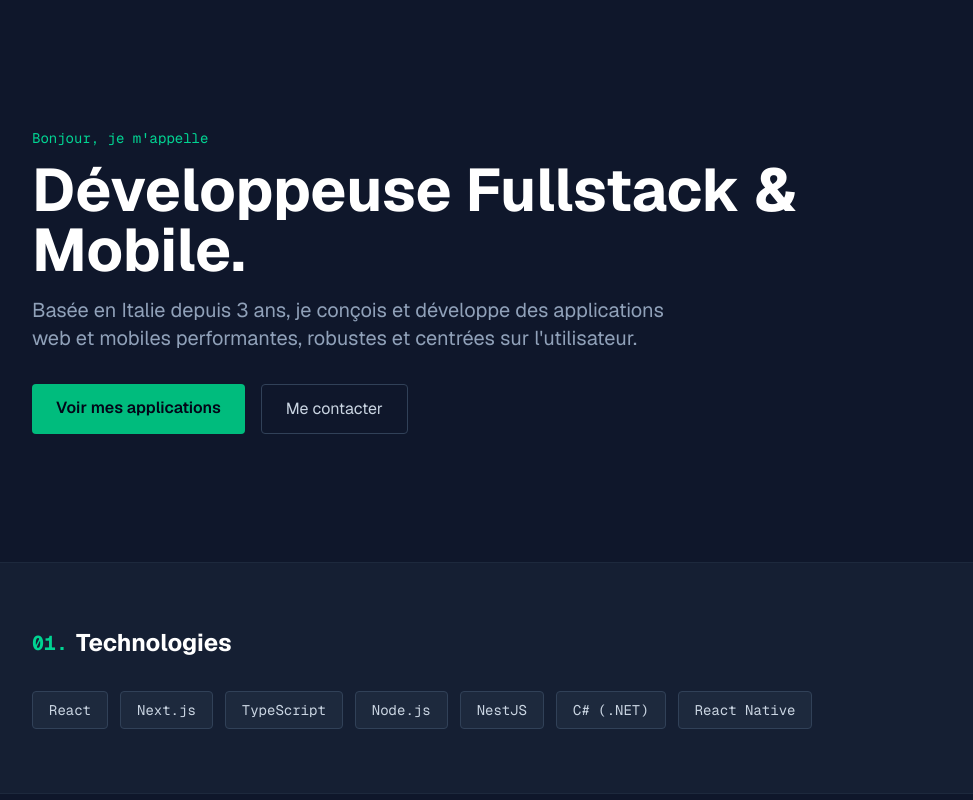
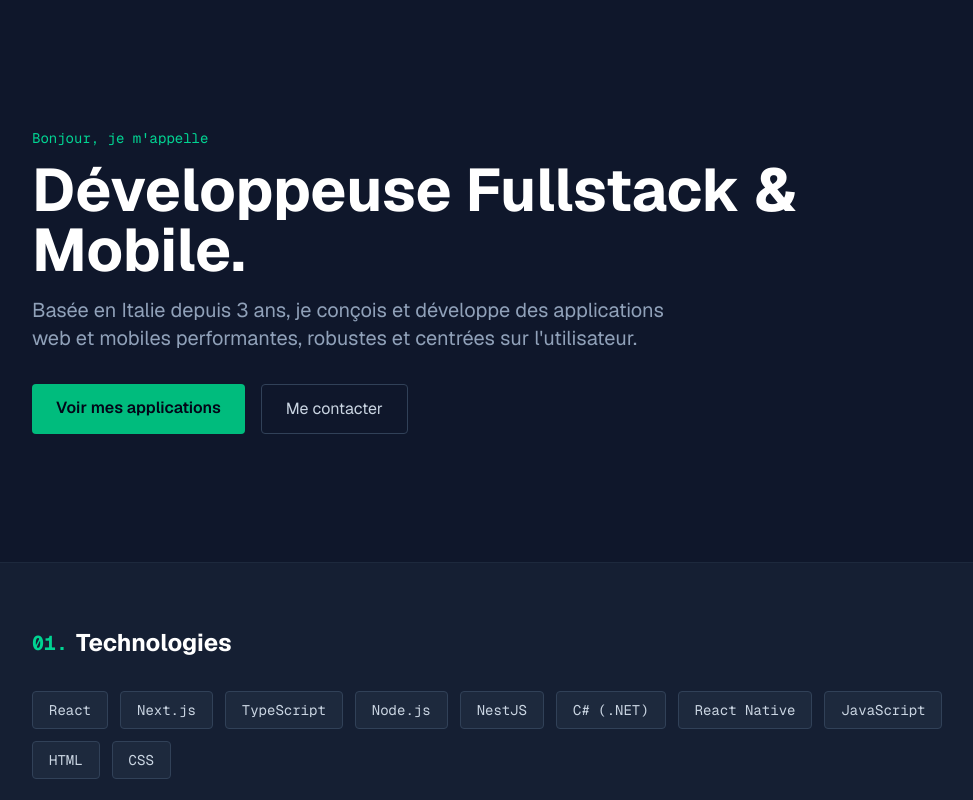
Before and after one commit to phelouzat3-glitch/phelouzat-fullstack, a Next.js app: page / in a window 1280 px wide. Shown: the top 800 px of the page, without its empty margins (120-1093 px from the left). Built offline with nearby package versions, Linux system fonts and the light colour scheme.

Commit message:
Ajout JavaScript, HTML, CSS aux technologies

```diff
--- a/src/app/page.tsx
+++ b/src/app/page.tsx
@@ -10,6 +10,9 @@ const skills = [
   "NestJS",
   "C# (.NET)",
   "React Native",
+  "JavaScript",
+  "HTML",
+  "CSS",
 ];
 
 // Vos applications (à afficher sur le Play Store)
```
